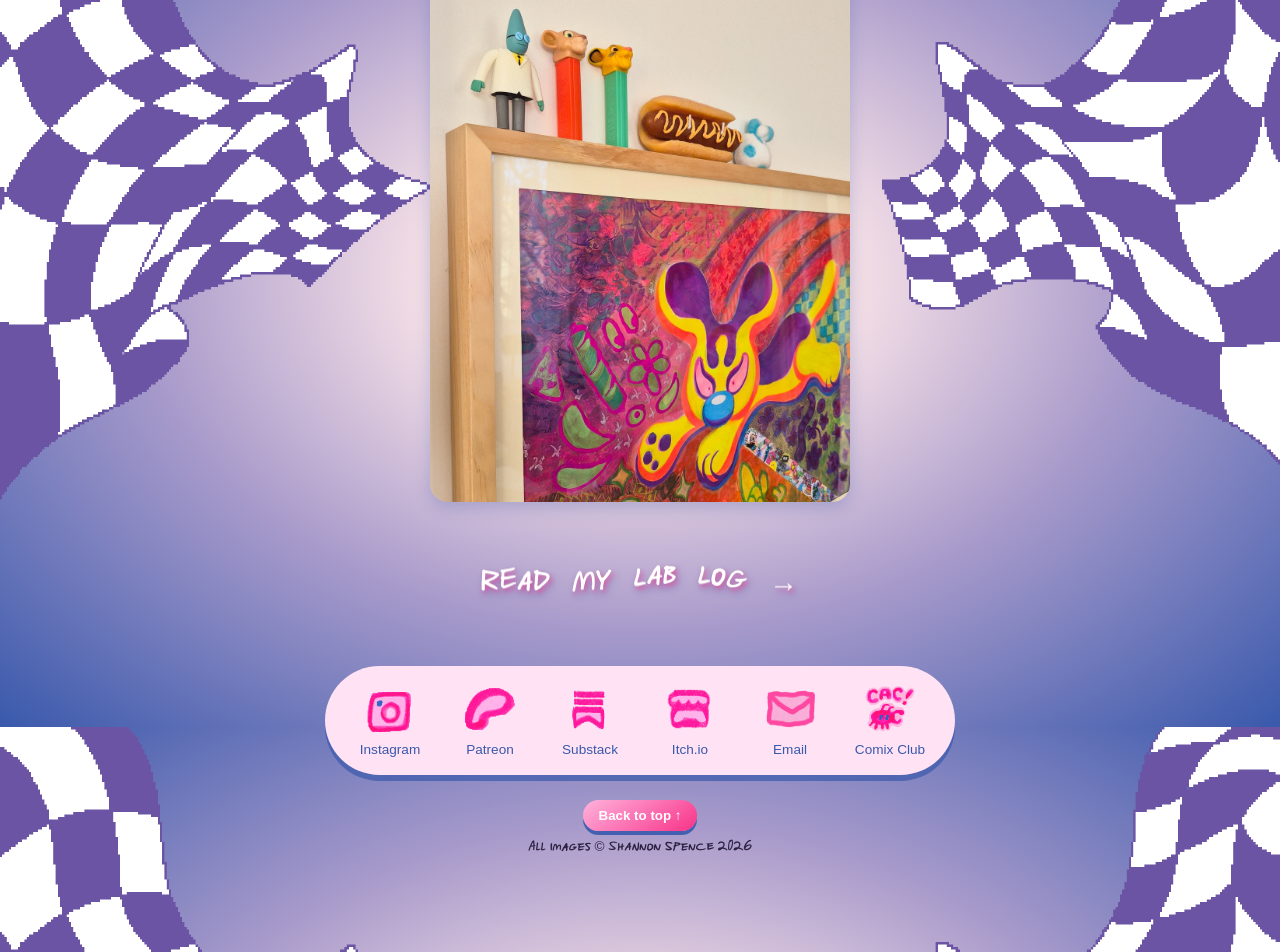
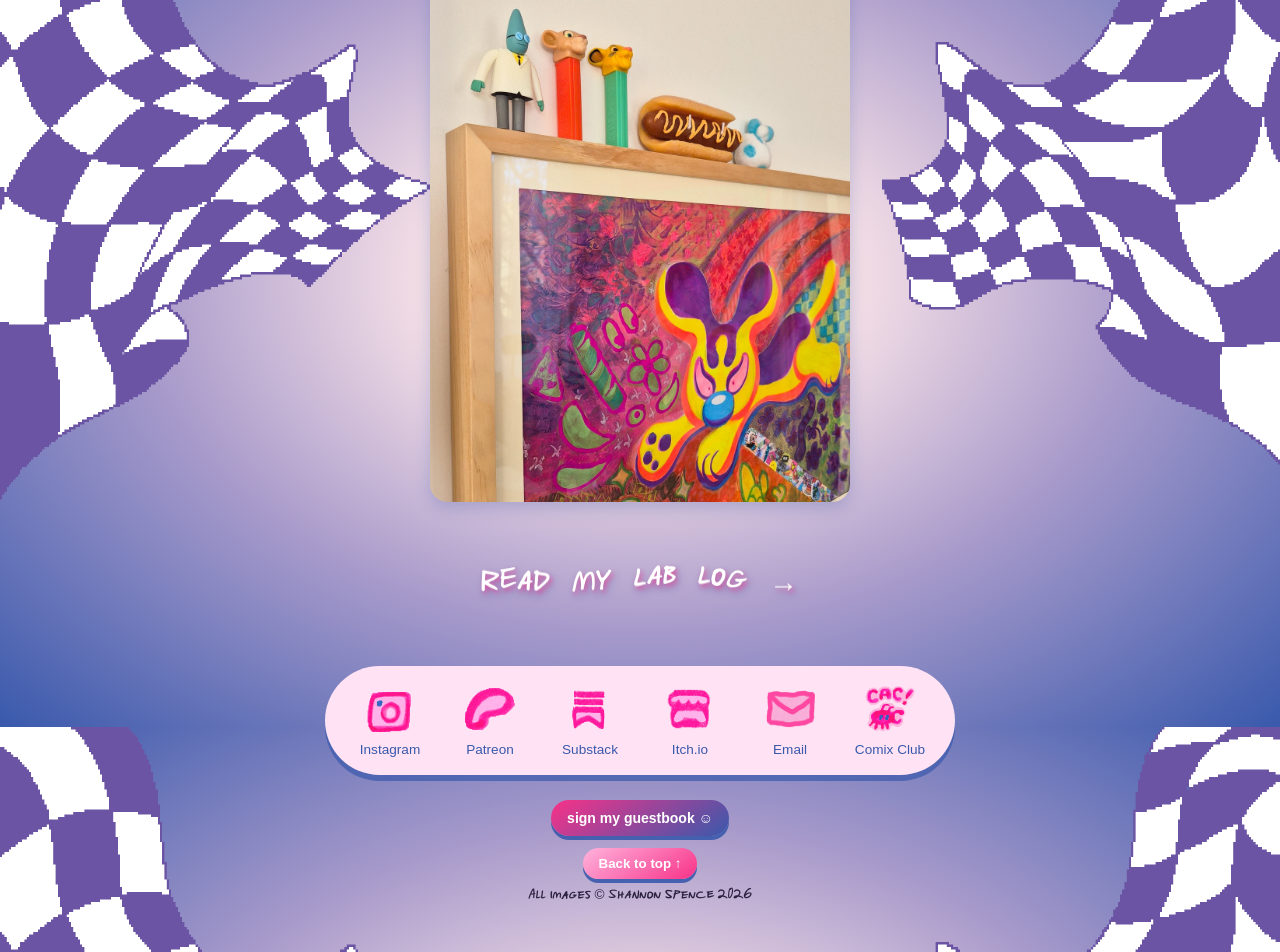
Before and after one commit to pokemonsz/shannon-spence.com, a Jekyll site: the page built from index.html, in a window 1280 px wide. Shown: the part 1073-2025 px from the top of the page. Built offline with Jekyll 4.4.1, drawn with Linux system fonts in a browser that asks for light colours.

Commit message:
add guestbook!

```diff
--- a/_layouts/default.html
+++ b/_layouts/default.html
@@ -74,8 +74,6 @@
     <img id="lightbox-img" src="" alt="">
   </div>
 
-  <!-- FOOTER -->
-
 <!-- FOOTER -->
 <footer>
 
@@ -111,6 +109,13 @@
     </a>
   </div>
 
+  <div class="footer-guestbook">
+  <a href="{{ '/guestbook/' | relative_url }}"
+     class="resume-toggle footer-guestbook-button">
+    sign my guestbook &#9786;&#65038;
+  </a>
+</div>
+
   <button id="back-to-top" type="button">Back to top &uarr;</button>
 
   <div class="visitor-counter">
--- a/assets/js/main.js
+++ b/assets/js/main.js
@@ -80,7 +80,7 @@
     });
 
     // Sparkles on MAIN NAV clicks
-    document.querySelectorAll('.main-nav a').forEach(link => {
+    document.querySelectorAll('.main-nav a, .footer-guestbook-button').forEach(link => {
       link.addEventListener('click', function (e) {
         if (e.metaKey || e.ctrlKey || e.shiftKey || e.altKey || e.button === 1) return;
 
--- a/style2.css
+++ b/style2.css
@@ -1211,3 +1211,47 @@
     padding: 8px 2px 16px;
   }
 }
+
+/* =========================================================
+   GUESTBOOK
+   ========================================================= */
+
+.guestbook-intro {
+  max-width: 650px;
+  margin: 0 auto 24px;
+  text-align: center;
+  color: #3959ac;
+  font-size: 1.1rem;
+  line-height: 1.5;
+}
+
+.guestbook-frame {
+  max-width: 800px;
+  margin: 0 auto;
+  padding: 12px;
+  background: #fffbfe;
+  border: 2px dashed #f83288;
+  border-radius: 18px;
+}
+
+.guestbook-frame iframe {
+  display: block;
+  width: 100%;
+  border: 0;
+  border-radius: 10px;
+}
+
+/* Guestbook button in footer */
+.footer-guestbook {
+  display: flex;
+  justify-content: center;
+  margin-top: 18px;
+  margin-bottom: 12px;
+}
+
+.footer-guestbook-button {
+  font-family: Arial, sans-serif !important;
+  font-size: 14px;
+  text-decoration: none;
+  cursor: pointer;
+}
```
Also changed, not shown: guestbook.html (added, +26 -0 lines), images2/bgstars.gif (added).
